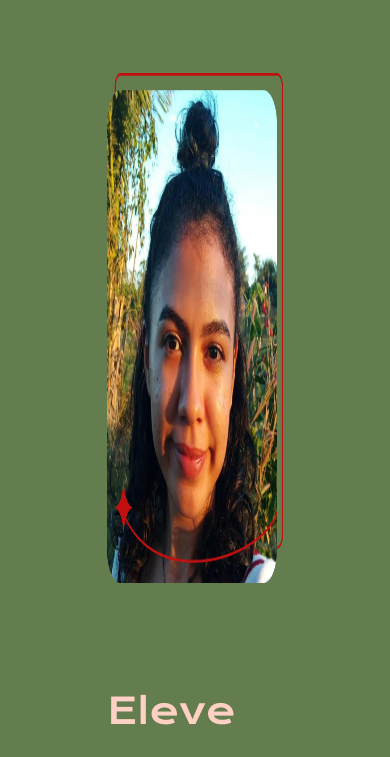
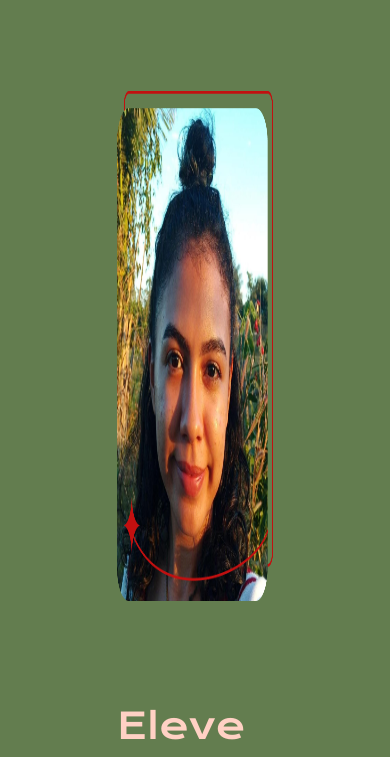
Before and after one commit to saritatxt/figmaresponsive, a plain HTML site: page index.html in a window 390 px wide. Shown: the part 71-828 px from the top of the page. Drawn offline with nearby package versions, Linux system fonts and the light colour scheme.

Commit message:
Update responsivestyle.css

```diff
--- a/estilos/responsivestyle.css
+++ b/estilos/responsivestyle.css
@@ -19,6 +19,7 @@ body{
     background-color: var(---cor-primaria);
     color: var(---cor-terciaria);
 }
+
 .titulo-destaque{
     color: var(---cor-quinaria);
 }
@@ -27,6 +28,7 @@ body{
     align-items: center;
     justify-content: space-between;
     padding: 4% 13%;
+
 }
 .apresentacao_conteudo{
     width: 600px;
@@ -132,6 +134,8 @@ body{
     padding: 5%;
     gap: 82px;
     flex-direction: column-reverse;
+    margin: 5%
+
 
 }
 
```
